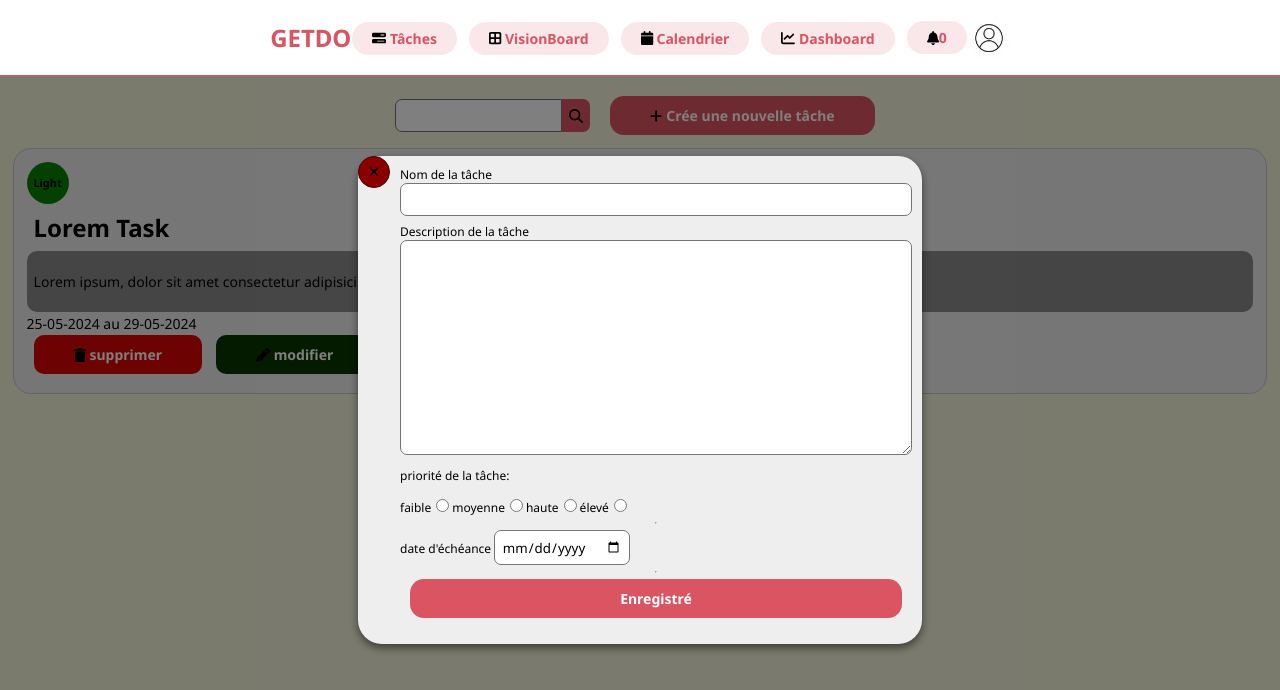
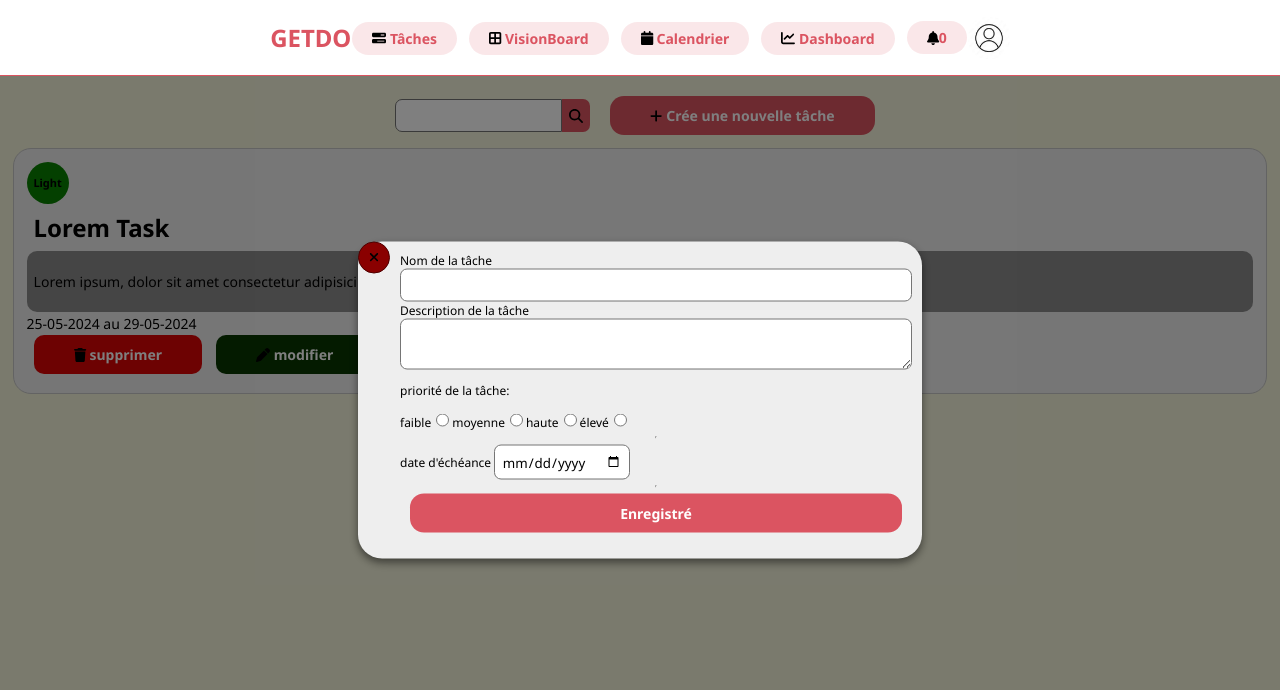
Before and after one commit to NkABO074/GETDO, a Vue app in the folder GETDO/: page /home in a window 1280 px wide. Both pictures are taken after a click on the button "Crée une nouvelle tâche". Shown: the top 690 px of the page. Built offline with nearby package versions, Linux system fonts and the light colour scheme.

Commit message:
few changes

```diff
--- /dev/null
+++ b/GETDO/src/components/PopUpFormTaskComponent.vue
@@ -0,0 +1,100 @@
+<script setup>
+import { defineProps, defineEmits, ref } from "vue";
+
+const props = defineProps({ is_open: { type: Boolean, default: false } });
+
+const emit = defineEmits(["close"]);
+
+const close = () => {
+  emit("close");
+};
+</script>
+
+<template>
+  <!-- <PopUpFormTaskComponent/> -->
+  <div class="popup_mask" v-if="is_open">
+    <div class="popup-content">
+      <button class="close_button" @click="close">
+        <font-awesome-icon icon="fa-solid fa-xmark" />
+      </button>
+      <form class="popup-content-form">
+        <label for="task_name">Nom de la tâche</label>
+        <input
+          class="generic-input-fields task_nomination"
+          type="text"
+          name=""
+          id="task_name"
+        />
+        <label for="task_desc">Description de la tâche</label>
+        <textarea
+          name=""
+          class="generic-input-fields task_description"
+          id="task_desc"
+        ></textarea>
+
+        <div class="priority-content">
+          <p>priorité de la tâche:</p>
+          <label for="light">faible</label>
+          <input type="radio" name="" id="light" />
+
+          <label for="medium">moyenne</label>
+          <input type="radio" name="" id="medium" />
+
+          <label for="heavy">haute</label>
+          <input type="radio" name="" id="heavy" />
+
+          <label for="phat">élevé</label>
+          <input type="radio" name="" id="phat" />
+        </div>
+        <hr />
+        <div class="date-content">
+          <label for="date">date d'échéance </label>
+          <input class="generic-input-fields" type="date" name="" id="date" />
+        </div>
+        <hr />
+        <button class="fancyButton" @click="close">Enregistré</button>
+      </form>
+    </div>
+  </div>
+  <!-- <PopUpFormTaskComponent/> -->
+</template>
+
+<style scoped>
+.popup_mask {
+  background-color: rgba(0, 0, 0, 0.5);
+  width: 100vw;
+  height: 100vh;
+  position: fixed;
+  margin-top: -20px;
+}
+.close_button {
+  background-color: rgb(138, 0, 0);
+  width: 32px;
+  height: 32px;
+  border-radius: 20px;
+  border: 1px solid rgb(78, 0, 0);
+  text-align: center;
+}
+
+.popup-content {
+  position: fixed;
+  display: flex;
+  font-size: 12px;
+  background-color: var(--box-bg-color);
+  border-radius: 24px;
+  z-index: 1000;
+  top: 50%;
+  left: 50%;
+  transform: translate(-50%, -50%);
+  box-shadow: 0 4px 8px rgba(0, 0, 0, 0.5);
+}
+
+.popup-content-form {
+  display: flex;
+  flex-direction: column;
+  padding: 10px;
+  width: 512px;
+  margin-bottom: 16px;
+}
+
+</style>
--- a/GETDO/src/components/VisionComponent.vue
+++ b/GETDO/src/components/VisionComponent.vue
@@ -10,61 +10,10 @@
           width="200"
           height="100"
         />
-        <div class="dropdown-content">
-          <img
-            src="../assets/images/bg-img.jpg"
-            alt="Cinque Terre"
-            width="320"
-            height="220"
-          />
-          <div class="desc">Lorem Ipsum</div>
-        </div>
       </div>
     </div>
   </body>
 </template>
 
 <style scoped>
-.button-block {
-  display: flex;
-  align-items: center;
-  justify-content: center;
-}
-
-.bord {
-  width: 100vw;
-  height: 100%;
-  margin: 10px;
-}
-
-img {
-  border-radius: 10px;
-}
-
-.dropdown {
-  position: relative;
-  display: inline-block;
-}
-
-.dropdown-content {
-  border-radius: 20px;
-  display: none;
-  position: absolute;
-  background-color: var(--box-bg-color);
-  min-width: 160px;
-  box-shadow: 0px 8px 16px 0px rgba(0, 0, 0, 0.2);
-  z-index: 1;
-}
-
-.dropdown:hover .dropdown-content {
-  display: block;
-}
-
-.desc {
-  background-color: var(--box-bg-color);
-  color: var(--default-text-color);
-  padding: 15px;
-  text-align: center;
-  }
-
 </style>
--- a/GETDO/src/views/HomeVue.vue
+++ b/GETDO/src/views/HomeVue.vue
@@ -2,75 +2,22 @@
 import { ref } from "vue";
 import HeaderComponent from "../components/HeaderComponent.vue";
 import TaskComponent from "../components/TaskComponent.vue";
+import PopUpFormTaskComponent from "../components/PopUpFormTaskComponent.vue";
 
-const popup = ref(false);
+const show_popup = ref(false)
 
-/**
- * open the popup...
- */
-function openPopup() {
-  popup.value = !popup.value;
-  console.debug(popup.value);
-}
 </script>
 
 <template>
   <HeaderComponent />
   <body class="page-container">
-
-    <!-- <PopUpFormTaskComponent/> -->
-    <div class="popup_mask" v-if="popup">
-      <div class="popup-content">
-        <button class="close_button" @click="openPopup">
-          <font-awesome-icon icon="fa-solid fa-xmark" />
-        </button>
-        <form class="popup-content-form">
-          <label for="task_name">Nom de la tâche</label>
-          <input
-            class="generic-input-fields task_nomination"
-            type="text"
-            name=""
-            id="task_name"
-          />
-          <label for="task_desc">Description de la tâche</label>
-          <textarea
-            name=""
-            class="generic-input-fields task_description"
-            id="task_desc"
-          ></textarea>
-
-          <div class="priority-content">
-            <p>priorité de la tâche:</p>
-            <label for="light">faible</label>
-            <input type="radio" name="" id="light" />
-
-            <label for="medium">moyenne</label>
-            <input type="radio" name="" id="medium" />
-
-            <label for="heavy">haute</label>
-            <input type="radio" name="" id="heavy" />
-
-            <label for="phat">élevé</label>
-            <input type="radio" name="" id="phat" />
-          </div>
-          <hr />
-          <div class="date-content">
-            <label for="date">date d'échéance </label>
-            <input class="generic-input-fields" type="date" name="" id="date" />
-          </div>
-          <hr />
-          <button class="fancyButton" @click="openPopup">Enregistré</button>
-        </form>
-      </div>
-    </div>
-    <!-- <PopUpFormTaskComponent/> -->
-
+    <PopUpFormTaskComponent :is_open="show_popup" @close="show_popup = false"/>
     <div class="task-search">
       <input type="search" class="input-fields" name="search" id="search" />
       <button class="fancyButton research-button">
         <font-awesome-icon icon="magnifying-glass" />
       </button>
-      <button class="fancyButton" @click="openPopup">
+      <button class="fancyButton" @click="show_popup = true">
         <font-awesome-icon icon="plus" /> Crée une nouvelle tâche
       </button>
     </div>
@@ -85,43 +32,6 @@ function openPopup() {
 
 .task_description {
   height: 200px;
-}
-
-.popup_mask {
-  background-color: rgba(0, 0, 0, 0.5);
-  width: 100vw;
-  height: 100vh;
-  position: fixed;
-  margin-top: -20px;
-}
-.close_button {
-  background-color: rgb(138, 0, 0);
-  width: 32px;
-  height: 32px;
-  border-radius: 20px;
-  border: 1px solid rgb(78, 0, 0);
-  text-align: center;
-}
-
-.popup-content {
-  position: fixed;
-  display: flex;
-  font-size: 12px;
-  background-color: var(--box-bg-color);
-  border-radius: 24px;
-  z-index: 1000;
-  top: 50%;
-  left: 50%;
-  transform: translate(-50%, -50%);
-  box-shadow: 0 4px 8px rgba(0, 0, 0, 0.5);
-}
-
-.popup-content-form {
-  display: flex;
-  flex-direction: column;
-  padding: 10px;
-  width: 512px;
-  margin-bottom: 16px;
 }
 
 .input-fields {
--- a/GETDO/src/views/VisionBoardVue.vue
+++ b/GETDO/src/views/VisionBoardVue.vue
@@ -1,13 +1,16 @@
 <script setup>
+import { ref } from "vue";
 import HeaderComponent from "../components/HeaderComponent.vue";
 import VisionComponent from "../components/VisionComponent.vue";
 
+
+const popup_vision = ref(false);
 /**
- * open the popup...
+ * open the popup_vision...
  */
- function openPopup() {
-  popup.value = !popup.value;
-  console.debug(popup.value);
+ function openPopupVision() {
+  popup_vision.value = !popup_vision.value;
+  console.debug(popup_vision.value);
 }
 
 </script>
@@ -15,33 +18,31 @@ import VisionComponent from "../components/VisionComponent.vue";
 <template>
   <HeaderComponent />
   <!-- <PopUpFormTaskComponent/> -->
-  <div class="popup_mask" v-if="popup">
+  <div class="popup_mask" v-if="popup_vision">
       <div class="popup-content">
-        <button class="close_button" @click="openPopup">
+        <button class="close_button" @click="openPopupVision">
           <font-awesome-icon icon="fa-solid fa-xmark" />
         </button>
         <form class="popup-content-form">
-          <label for="task_name">Nom de la tâche</label>
+          <label for="task_name">Nom de la vision</label>
           <input
             class="generic-input-fields task_nomination"
             type="text"
             name=""
             id="task_name"
           />
-          <label for="task_desc">Description de la tâche</label>
+          <label for="task_desc">Description</label>
           <textarea
             name=""
             class="generic-input-fields task_description"
             id="task_desc"
           ></textarea>
 
+          <label for="file">Ajouter une image</label>
+          <input type="file" name="img" id="file">
+
           <hr />
-          <div class="date-content">
-            <label for="date">date d'échéance </label>
-            <input class="generic-input-fields" type="date" name="" id="date" />
-          </div>
-          <hr />
-          <button class="fancyButton" @click="openPopup">Enregistré</button>
+          <button class="fancyButton" @click="openPopupVision">Enregistré</button>
         </form>
       </div>
     </div>
@@ -49,7 +50,7 @@ import VisionComponent from "../components/VisionComponent.vue";
 
   <body class="page-container">
     <div class="button-block">
-      <button class="fancyButton" @click="openPopup" >Ajouter un nouvelle idée</button>
+      <button class="fancyButton" @click="openPopupVision" >Ajouter un nouvelle idée</button>
     </div>
     <VisionComponent/>
   </body>
@@ -62,6 +63,7 @@ import VisionComponent from "../components/VisionComponent.vue";
   justify-content: center;
 }
 
+/* popup */
 .task_nomination {
   margin-bottom: 7px
 }
@@ -92,7 +94,7 @@ import VisionComponent from "../components/VisionComponent.vue";
   font-size: 12px;
   background-color: var(--box-bg-color);
   border-radius: 24px;
-  z-index: 1000;
+  z-index: 100000;
   top: 50%;
   left: 50%;
   transform: translate(-50%, -50%);
@@ -117,6 +119,6 @@ import VisionComponent from "../components/VisionComponent.vue";
   border-top-left-radius: 7px;
   border-bottom-left-radius: 7px;
 }
-
+/* --- */
 
 </style>
```
